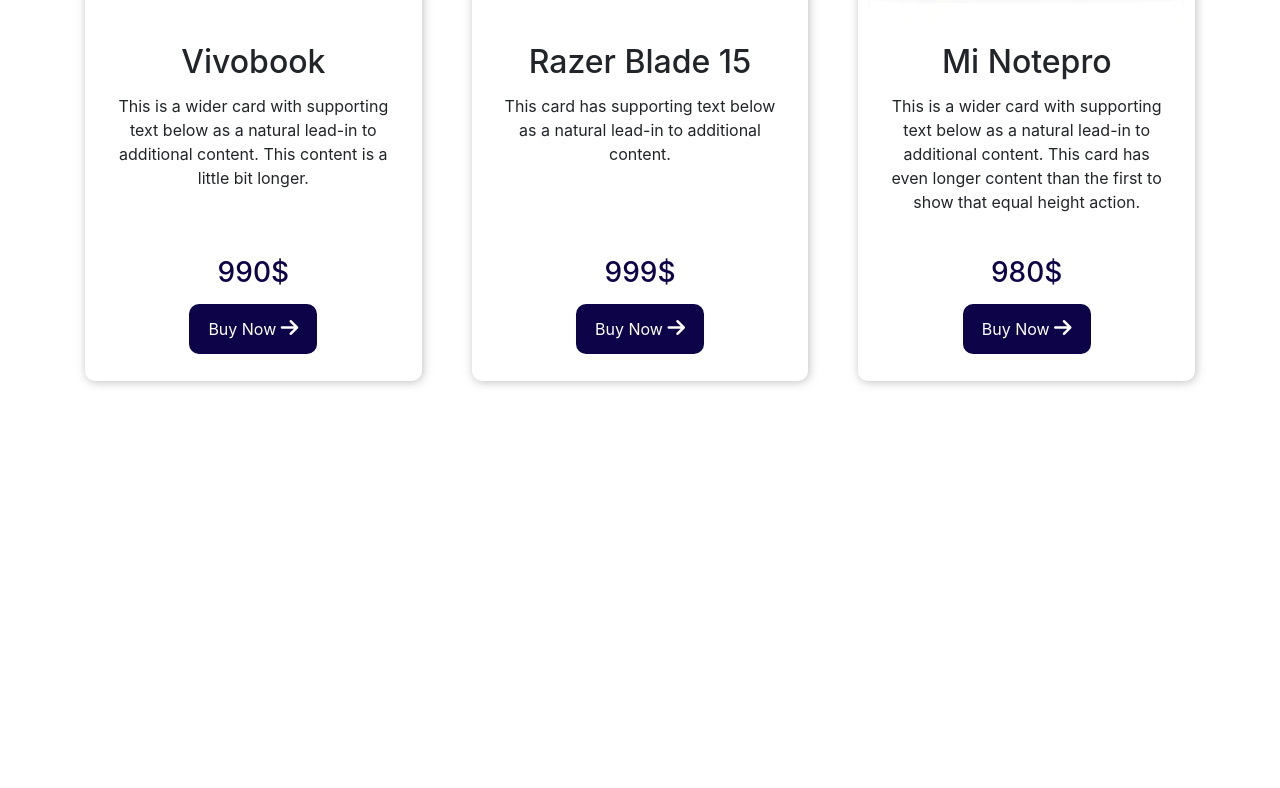
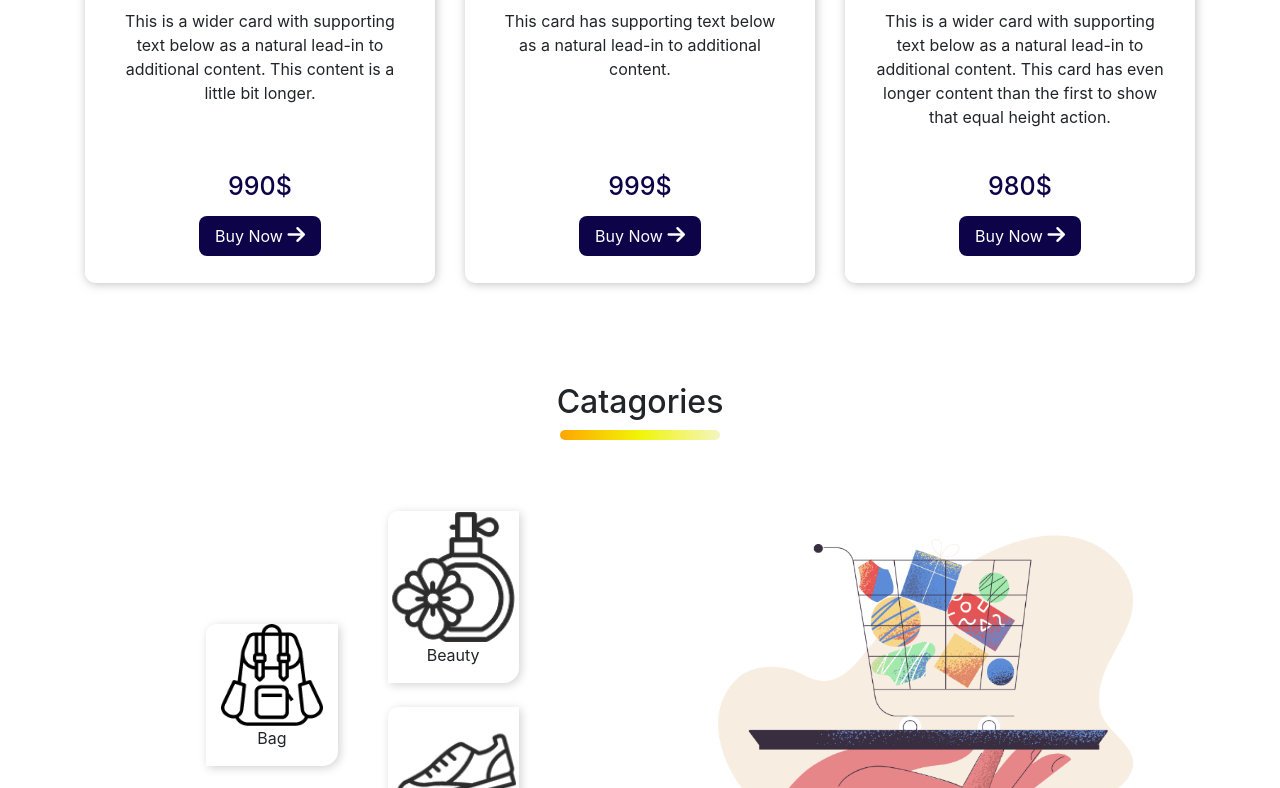
Before and after one commit to fahadmahmud04/hot-gadgets, a plain HTML site: page index.html in a window 1280 px wide. Shown: the part 2012-2800 px from the top of the page. Before the commit the page ends 2493 px from the top, so only its background shows below. Drawn offline with nearby package versions, Linux system fonts and the light colour scheme.

Commit message:
added catagort basic design

```diff
--- a/css/style.css
+++ b/css/style.css
@@ -43,9 +43,9 @@ body {
 }
 
 .buy-now-btn {
-    padding: 0.8rem 1.2rem;
+    padding: 0.5rem 1rem;
     border: none;
-    border-radius: 10px;
+    border-radius: 8px;
     background: #0d0349;
     color: #fff;
     margin: 5px 0px 0px 0px;
@@ -54,7 +54,7 @@ body {
 
 .buy-now-btn:hover {
     color: #fff;
-    background: #281691;
+    background: #170870;
 }
 
 .carousel-item {
@@ -70,6 +70,7 @@ body {
 .price {
     color: #0d0349;
     margin: 10px 0px;
+    font-size: 25px;
 }
 
 .carousel-indicators .active {
@@ -96,7 +97,7 @@ body {
 }
 
 .card-group {
-    gap: 50px;
+    gap: 30px;
 }
 
 .card {
@@ -117,3 +118,57 @@ body {
     text-transform: lowercase;
     text-decoration: none;
 }
+
+.catagories-border {
+    background: linear-gradient(to right, #ffa500, #f1f508, #f4f5c1);
+    border-radius: 10px;
+    margin: auto;
+    width: 160px;
+    height: 10px;
+}
+
+.card img {
+    padding: 0 8%;
+}
+
+.col-md-12 img {
+    width: 100%;
+}
+
+.cat {
+    box-shadow: 2px 2px 10px lightgray;
+    border-top-left-radius: 10px;
+    border-bottom-right-radius: 15px;
+}
+
+.first-catagory {
+    gap: 50px;
+}
+
+
+
+
+
+
+
+
+
+
+
+
+
+
+/* Media Queries Here */
+@media (min-width:576px) and (max-width:767px) {
+
+    .container {
+        max-width: 700px !important;
+    }
+}
+
+@media (min-width:px) and (max-width:767px) {
+
+    .container {
+        max-width: 700px !important;
+    }
+}
--- a/index.html
+++ b/index.html
@@ -264,6 +264,42 @@
         </div>
 
     </div>
+    <div class="container">
+        <div class="justify-content-center text-center">
+            <h2 id="catagories"> Catagories </h2>
+            <div class="catagories-border">
+            </div>
+            <br><br>
+            <div class="col-md-12">
+                <div class="row">
+                    <div class="first-catagory col-md-6 d-flex justify-content-center align-items-center">
+                        <div class="col-md-3 cat">
+                            <img src="images/Categories/bag.png" alt="" class="">
+                            <p class=""> Bag </p>
+                        </div>
+                        <div class="col-md-3">
+                            <div class="cat row justify-content-center">
+                                <img src="images/Categories/perfume.png" alt="">
+                                <p class=""> Beauty </p>
+                            </div>
+                            <br>
+                            <div class="cat row justify-content-center">
+                                <img src="images/Categories/shoe.png" alt="" class="">
+                                <p class=""> Shoe </p>
+                            </div>
+                        </div>
+
+                    </div>
+                    <div class="col-md-6">
+                        <div class="row align-items-center justify-content-center">
+                            <img src="images/Categories/pale-order.png" alt="" class="">
+                        </div>
+                    </div>
+                </div>
+            </div>
+        </div>
+    </div>
+
 
 
     <!-- js and jquery here -->
```
